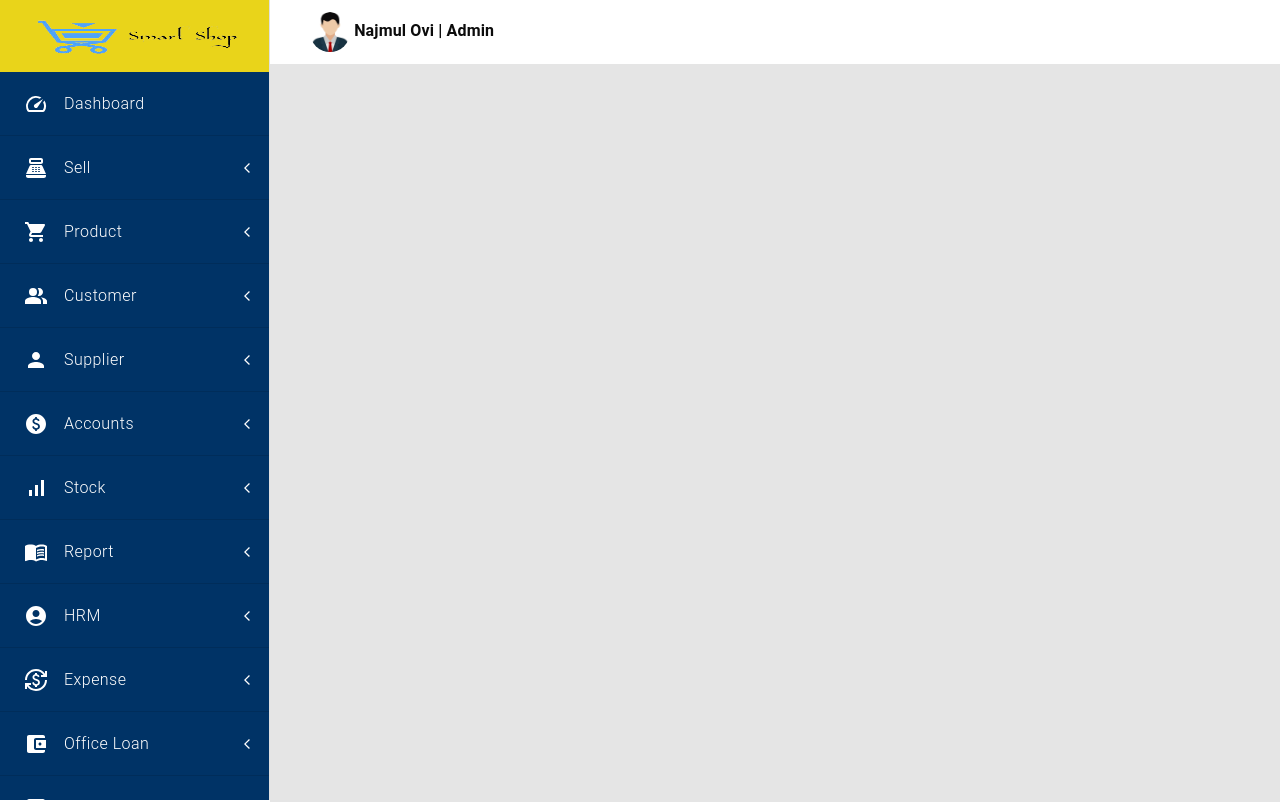
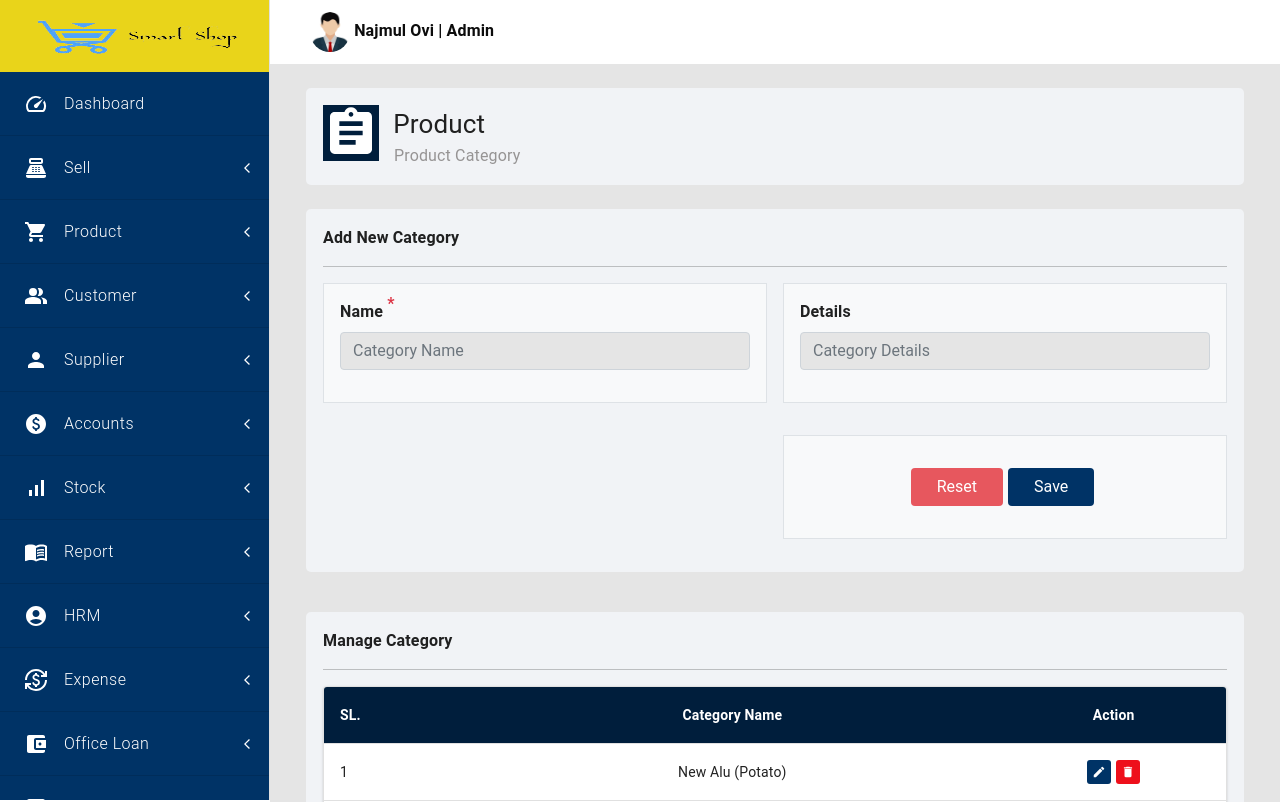
Before and after one commit to imRHB/smart-shop-client, a React (Create React App) app: page /dashboard/product-category in a window 1280 px wide. Shown: the top 802 px of the page. Built offline with nearby package versions, Linux system fonts and the light colour scheme; no server answers.

Commit message:
added product category page to dashboard side bar and fixed some margin in related pages

```diff
--- a/src/pages/Dashboard/AddCategory/AddCategory.js
+++ b/src/pages/Dashboard/AddCategory/AddCategory.js
@@ -65,8 +65,8 @@ const AddCategory = () => {
                     <AssignmentIcon className={`${styles.assignmentIcon}`} />{" "}
                 </Typography>
                 <Typography>
-                    <span style={{ fontSize: "26px" }}>Category</span>{" "}
-                    <br /> <span style={{ color: "#969494" }}>Add Category</span>
+                    <span style={{ fontSize: "26px", marginLeft: '-36px' }}>Product</span>{" "}
+                    <br /> <span style={{ color: "#969494" }}>Product Category</span>
                 </Typography>
             </Box>
 
--- a/src/pages/Dashboard/ManageProducts/ManageProducts.js
+++ b/src/pages/Dashboard/ManageProducts/ManageProducts.js
@@ -129,7 +129,7 @@ const ManageProducts = () => {
                     <AssignmentIcon className={`${styles.assignmentIcon}`} />{" "}
                 </Typography>
                 <Typography>
-                    <span style={{ fontSize: "26px", marginLeft: "-38px" }}>Product</span>{" "}
+                    <span style={{ fontSize: "26px", marginLeft: "-30px" }}>Product</span>{" "}
                     <br /> <span style={{ color: "#969494" }}>Manage Product</span>
                 </Typography>
             </Box>
--- a/src/pages/Dashboard/NestedRoutes/NestedRoutes.js
+++ b/src/pages/Dashboard/NestedRoutes/NestedRoutes.js
@@ -53,6 +53,7 @@ const NestedRoutes = () => {
         {/*============ Sell Department All Routes End ==============*/}
 
         {/*============ Product Department All Routes Start ==============*/}
+        <Route path="product-category" element={<AddCategory />}></Route>
         <Route path="add-product" element={<AddProduct />}></Route>
         <Route path="manage-product" element={<ManageProducts />}></Route>
         {/*============ Product Department All Routes End ==============*/}
--- a/src/pages/Dashboard/SidebarNavigation/SidebarNavigation.js
+++ b/src/pages/Dashboard/SidebarNavigation/SidebarNavigation.js
@@ -220,7 +220,7 @@ const SidebarNavigation = () => {
               </Button>
             </AccordionSummary>
             <AccordionDetails sx={{ background: "#012C56 !important" }}>
-              {/* <NavLink
+              <NavLink
                 style={{ textDecoration: "none", marginTop: "0 !important" }}
                 to={`/dashboard/product-category`}
               >
@@ -235,7 +235,7 @@ const SidebarNavigation = () => {
                   <Filter1Icon sx={{ mr: 1, ml: 1, color: "yellow" }} />{" "}
                   Category
                 </Button>
-              </NavLink> */}
+              </NavLink>
               <NavLink
                 style={{ textDecoration: "none", marginTop: "0 !important" }}
                 to={`/dashboard/add-product`}
```
